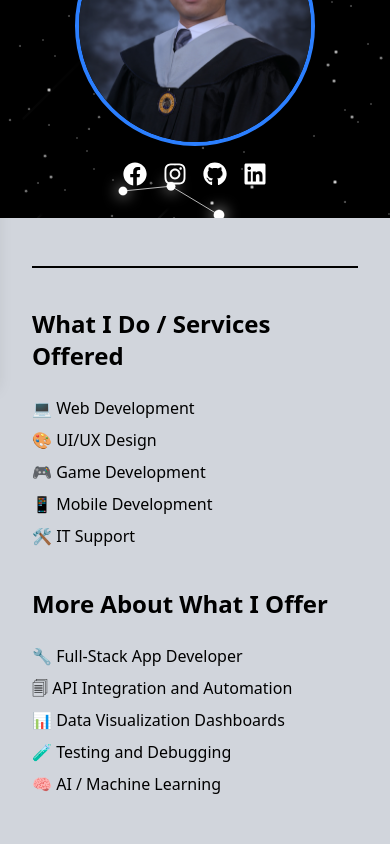
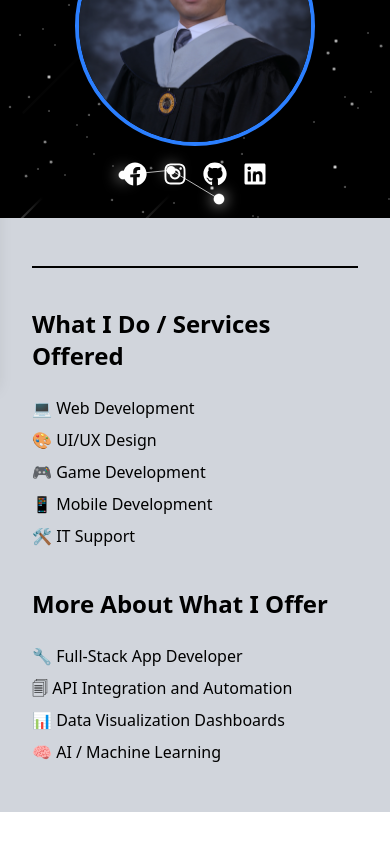
Before and after one commit to M0RISOUL/jet, a React (Vite) app: page / in a window 390 px wide. Shown: the part 462-1306 px from the top of the page. After the commit the page ends 1274 px from the top, so only its background shows below. Built offline with nearby package versions, Linux system fonts and the light colour scheme.

Commit message:
Update Home.jsx to use Responsive NavBar component and add JA profile icon

```diff
--- a/src/pages/Home.jsx
+++ b/src/pages/Home.jsx
@@ -141,8 +141,7 @@ export default function Home() {
                 <li>🔧 Full-Stack App Developer</li>
                 <li>🗐️ API Integration and Automation</li>
                 <li>📊 Data Visualization Dashboards</li>
-                <li>🧪 Testing and Debugging</li>
-                <li>🧠 AI / Machine Learning</li>
+              <li>🧠 AI / Machine Learning</li>
               </ul>
             </div>
           </div>
```
